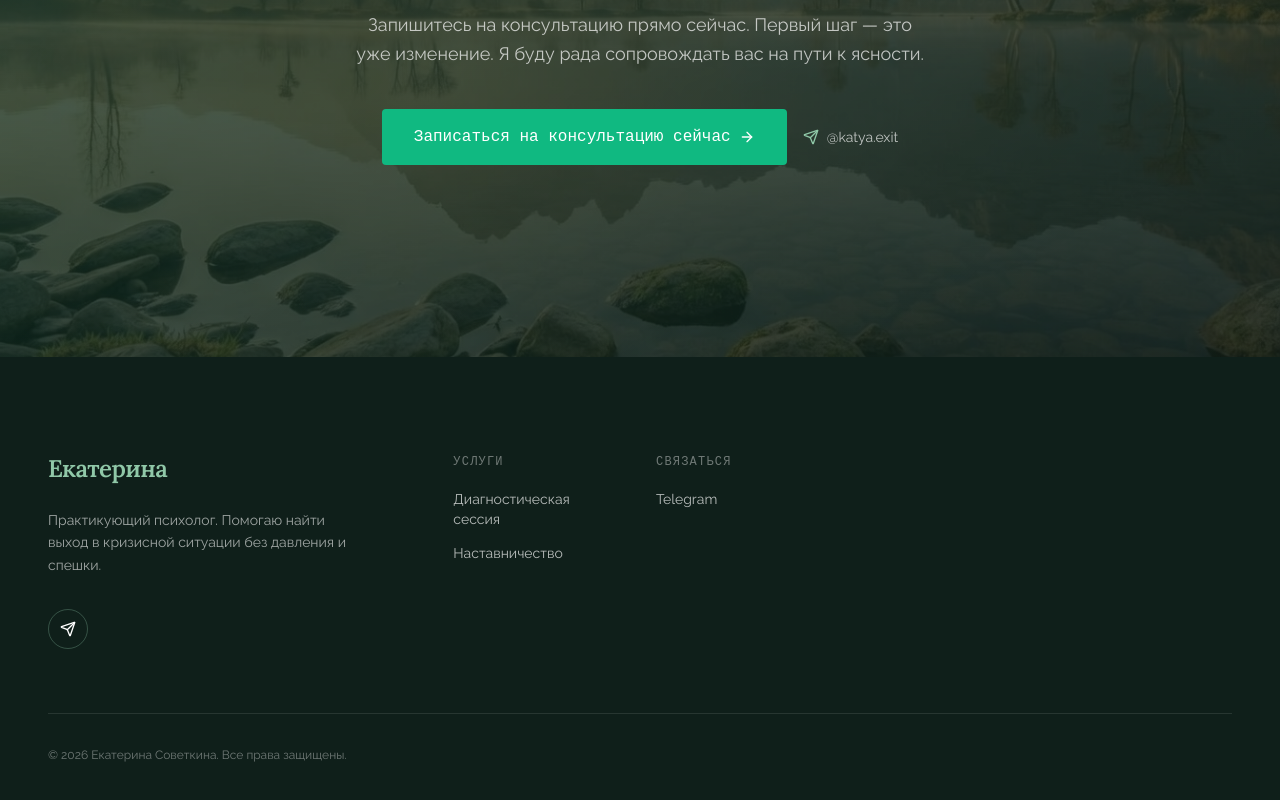
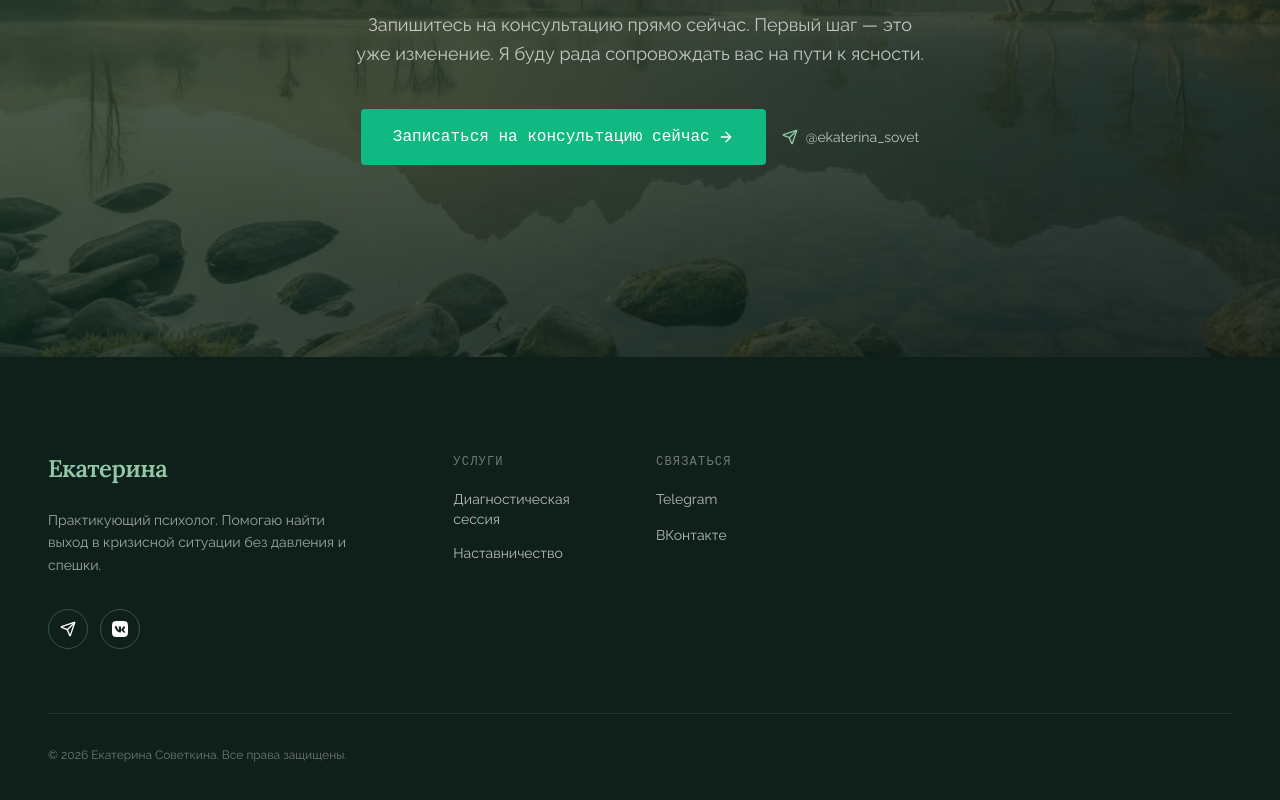
Before and after one commit to Deci1337/Katya-exit, a React (Vite) app: page / in a window 1280 px wide. Shown: the part 5296-6096 px from the top of the page. Built offline with nearby package versions, Linux system fonts and the light colour scheme; a web font is replaced by a local one.

Commit message:
Fix links and added vk

```diff
--- a/src/config.ts
+++ b/src/config.ts
@@ -18,7 +18,7 @@ export const navigationConfig: NavigationConfig = {
     { label: "Контакт", href: "#contact" },
   ],
   contactLabel: "Записаться",
-  contactHref: "https://t.me/katya_exit",
+  contactHref: "https://t.me/ekaterina_sovet",
 };
 
 export interface HeroConfig { name: string; tagline: string; description: string; ctaText: string; ctaHref: string; roles: string[]; backgroundImage: string; }
@@ -27,7 +27,7 @@ export const heroConfig: HeroConfig = {
   tagline: "Я поддерживаю в кризисах, помогая найти ясность и направление без давления и спешки.",
   description: "Помогаю найти выход в кризисной ситуации.\n\nЯ знаю, как это: когда страшно сделать шаг, когда мысли по кругу, когда хочется спрятаться или, наоборот, всё резко разрушить, когда старые способы больше не работают.\n\nВ такие моменты не нужна мотивация. Не нужны советы. И не нужна спешка. Нужна ясность. И направление.",
   ctaText: "Записаться на консультацию сейчас",
-  ctaHref: "https://t.me/katya_exit",
+  ctaHref: "https://t.me/ekaterina_sovet",
   roles: ["Психолог", "Наставник"],
   backgroundImage: "/images/hero-bg.jpg",
 };
@@ -174,7 +174,7 @@ export const ctaConfig: CTAConfig = {
   heading: "Готовы сделать первый шаг?",
   description: "Запишитесь на консультацию прямо сейчас. Первый шаг — это уже изменение. Я буду рада сопровождать вас на пути к ясности.",
   buttonText: "Записаться на консультацию сейчас",
-  buttonHref: "https://t.me/katya_exit",
+  buttonHref: "https://t.me/ekaterina_sovet",
   email: "",
   backgroundImage: "/images/cta-bg.jpg",
 };
@@ -196,12 +196,14 @@ export const footerConfig: FooterConfig = {
     {
       title: "Связаться",
       links: [
-        { label: "Telegram", href: "https://t.me/katya_exit" },
+        { label: "Telegram", href: "https://t.me/ekaterina_sovet" },
+        { label: "ВКонтакте", href: "https://vk.ru/ekaterina.sovet" },
       ],
     },
   ],
   socialLinks: [
-    { iconName: "Send", href: "https://t.me/katya_exit", label: "Telegram" },
+    { iconName: "Send", href: "https://t.me/ekaterina_sovet", label: "Telegram" },
+    { iconName: "VK", href: "https://vk.ru/ekaterina.sovet", label: "ВКонтакте" },
   ],
   newsletterHeading: "",
   newsletterDescription: "",
--- a/src/sections/CTA.tsx
+++ b/src/sections/CTA.tsx
@@ -48,9 +48,9 @@ export function CTA() {
               </AnimatedButton>
             )}
 
-            <a href="https://t.me/katya_exit" target="_blank" rel="noopener noreferrer" className="inline-flex items-center gap-2 text-sm font-raleway text-white/70 hover:text-white transition-colors group cursor-pointer">
+            <a href="https://t.me/ekaterina_sovet" target="_blank" rel="noopener noreferrer" className="inline-flex items-center gap-2 text-sm font-raleway text-white/70 hover:text-white transition-colors group cursor-pointer">
               <Send className="w-4 h-4 text-psych-sage" />
-              <span>@katya.exit</span>
+              <span>@ekaterina_sovet</span>
             </a>
           </div>
         </div>
--- a/src/sections/Footer.tsx
+++ b/src/sections/Footer.tsx
@@ -4,7 +4,13 @@ import { useScrollAnimation } from '@/hooks/useScrollAnimation';
 import { ArrowUpRight, Send, Circle, type LucideProps } from 'lucide-react';
 import { footerConfig } from '@/config';
 
-const iconMap: Record<string, ComponentType<LucideProps>> = { Send };
+const VkIcon = (props: LucideProps) => (
+  <svg {...props} viewBox="0 0 24 24" fill="currentColor" stroke="none">
+    <path d="M15.684 0H8.316C1.592 0 0 1.592 0 8.316v7.368C0 22.408 1.592 24 8.316 24h7.368C22.408 24 24 22.408 24 15.684V8.316C24 1.592 22.408 0 15.684 0zm3.692 17.123h-1.744c-.66 0-.864-.525-2.05-1.727-1.033-1-1.49-1.135-1.744-1.135-.356 0-.458.102-.458.593v1.575c0 .44-.135.703-1.27.703-1.863 0-3.93-1.135-5.388-3.254C4.717 10.96 4.14 8.995 4.14 8.537c0-.254.101-.491.593-.491h1.744c.44 0 .61.203.78.678.864 2.491 2.303 4.675 2.896 4.675.22 0 .322-.101.322-.66V10.27c-.068-1.186-.695-1.287-.695-1.71 0-.204.17-.407.44-.407h2.744c.373 0 .508.203.508.643v3.457c0 .373.17.508.271.508.22 0 .406-.135.813-.542 1.253-1.405 2.15-3.558 2.15-3.558.119-.254.322-.491.762-.491h1.744c.525 0 .644.271.525.643-.22 1.388-2.354 4.033-2.354 4.033-.186.305-.254.44 0 .78.186.27.796.813 1.202 1.304.745.847 1.32 1.558 1.473 2.05.153.474-.085.712-.576.712z"/>
+  </svg>
+);
+
+const iconMap: Record<string, ComponentType<LucideProps>> = { Send, VK: VkIcon as ComponentType<LucideProps> };
 
 function getIcon(iconName: string): ComponentType<LucideProps> {
   return iconMap[iconName] || Circle;
```
